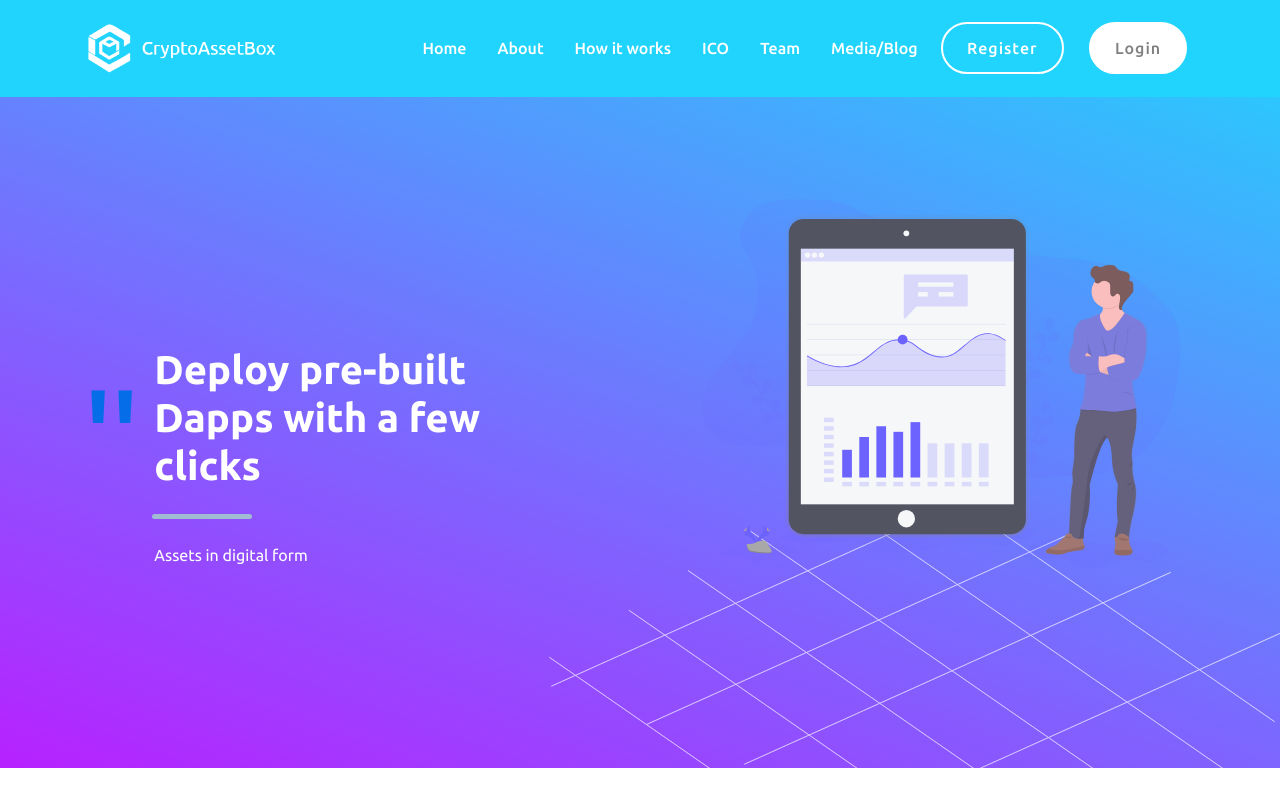
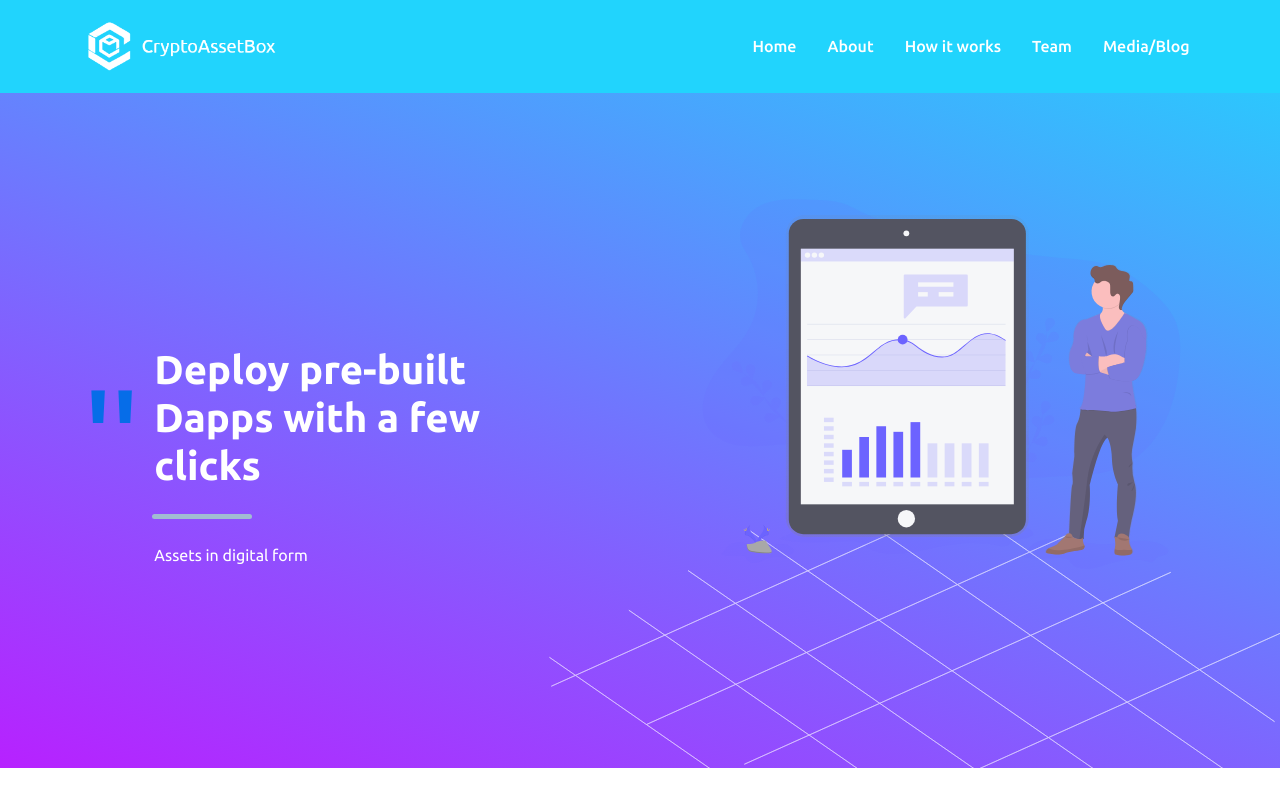
Before and after one commit to CryptoAssetBox/cab-website, a PHP site: page /dapps.php in a window 1280 px wide; the page is wider, and only the part inside the window is pictured. Shown: the top 808 px of that part. Run offline with PHP 8.4, Linux system fonts and the light colour scheme.

Commit message:
remove ico and register

```diff
--- a/footer.php
+++ b/footer.php
@@ -24,8 +24,6 @@
                         <a class="text-primary mbr-bold" href="#" target="_blank">Our Team</a>
                     </li><li class="foot-menu-item mbr-fonts-style display-7">
                         <a class="text-primary mbr-bold" href="#" target="_blank">Downloads</a>
-                    </li><li class="foot-menu-item mbr-fonts-style display-7">
-                        <a class="text-primary mbr-bold" href="#" target="_blank">ICO</a>
                     </li>
                 </ul>
             </div>
--- a/nav.php
+++ b/nav.php
@@ -41,12 +41,6 @@
                     </a>
                 </li>
                 <li class="nav-item">
-                    <a class="nav-link link text-white display-4" href="ico.php">
-                        <span class="mbri-search mbr-iconfont mbr-iconfont-btn"></span>
-                        ICO
-                    </a>
-                </li>
-                <li class="nav-item">
                     <a class="nav-link link text-white display-4" href="index.php#team">
                         <span class="mbri-search mbr-iconfont mbr-iconfont-btn"></span>
                         Team
@@ -59,16 +53,6 @@
                     </a>
                 </li>
             </ul>
-            <div class="navbar-buttons mbr-section-btn">
-                <a class="btn btn-sm btn-white-outline display-4" href="/register.php">
-                    Register
-                </a>
-            </div>
-            <div class="navbar-buttons mbr-section-btn">
-                <a class="btn btn-sm btn-white display-4" href="/login.php">
-                    Login
-                </a>
-            </div>
         </div>
     </nav>
 </section>
```
Also changed, not shown: ico_.php (renamed from ico.php).
